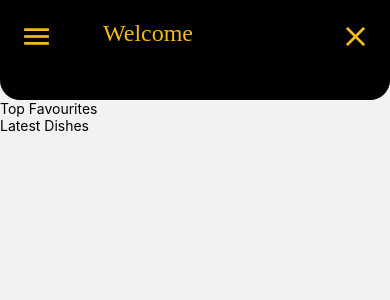
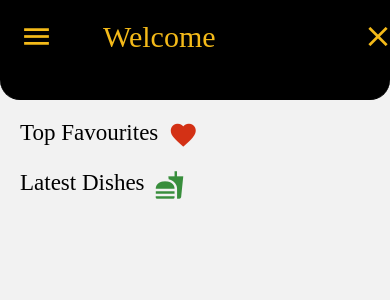
Before and after one commit to Enaturale/foodDeliveryApp, a React Native app: screen /Dashboard in a window 390 px wide. Shown: the top 300 px of the page. Built offline with nearby package versions, Linux system fonts and the light colour scheme.

Commit message:
Dashboard worked on with vector icons

```diff
--- a/package.json
+++ b/package.json
@@ -28,6 +28,7 @@
     "@types/react": "^18.0.10",
     "@types/react-native": "^0.67.7",
     "@types/react-native-snap-carousel": "^3.8.5",
+    "@types/react-native-vector-icons": "^6.4.10",
     "babel-jest": "26.6.3",
     "eslint": "7.32.0",
     "jest": "26.6.3",
--- a/src/screens/Dashboard/Dashboard.tsx
+++ b/src/screens/Dashboard/Dashboard.tsx
@@ -3,10 +3,16 @@ import React from "react";
 import { View, Text, Pressable, SafeAreaView, ScrollView } from "react-native";
 import Menu from "react-native-vector-icons/MaterialIcons";
 import Close from "react-native-vector-icons/MaterialIcons";
+import Favorite from "react-native-vector-icons/MaterialIcons";
+import Food from "react-native-vector-icons/MaterialIcons";
+
 import Styles from "./Styles";
 
 
-const Dashboard = () => {
+const Dashboard = ({navigation}) => {
+    const gotoHomescreen = () => {
+        navigation.navigate("Home");
+    }
     return (
         <ScrollView>
             <View style={Styles.mainContainer}>
@@ -18,19 +24,27 @@ const Dashboard = () => {
                     <Text style={Styles.title}>Welcome</Text>
                 </View>
                 <View>
-                    <Close  name="close" size={33} color="#F4BA19" style={{marginLeft: 96,}}/>
+                    <Close name="close" size={33} color="#F4BA19" style={{marginLeft: 96,}}/>
                 </View>
             </View>
 
             </View>
 
             <View>
-                <Text>Top Favourites</Text>
+            <View style={{flexDirection:'row', marginTop:20,}}>
+                <Text style={Styles.otherTitles}>Top Favourites</Text>
+                <Favorite name="favorite" color="#D33115" size={30} />
             </View>
 
-            <View>
-                <Text>Latest Dishes</Text>
+            <View style={{flexDirection:'row', marginTop:20,}}>
+                <Text style={Styles.otherTitles} >Latest Dishes</Text>
+                <Food name="fastfood" color="#388E3C" size={30} onPress={gotoHomescreen} />
             </View>
+
+
+            </View>
+
+
 
         </ScrollView>
     )
--- a/src/screens/Dashboard/Styles.js
+++ b/src/screens/Dashboard/Styles.js
@@ -7,7 +7,6 @@ const Styles = StyleSheet.create({
         borderBottomWidth: 1,
         borderBottomEndRadius: 20,
         borderBottomStartRadius: 20,
-
     },
     headerContainer:{
         flexDirection: 'row',
@@ -15,12 +14,20 @@ const Styles = StyleSheet.create({
         marginVertical: 20,
     },
     title:{
-        fontSize: 24,
+        fontSize: 30,
         //fontWeight: 'bold',
         marginHorizontal: 50,
         color: '#F4BA19',
         fontFamily: 'Nunito-ExtraBoldItalic',
 
+    },
+    otherTitles:{
+        fontSize: 23,
+        marginStart: 20,
+        marginEnd: 10,
+        color: "#000000",
+        fontFamily: 'Nunito-BoldItalic',
+
     }
 })
 
```
Also changed, not shown: 1 other file (tests, documents, lock files or other folders).
